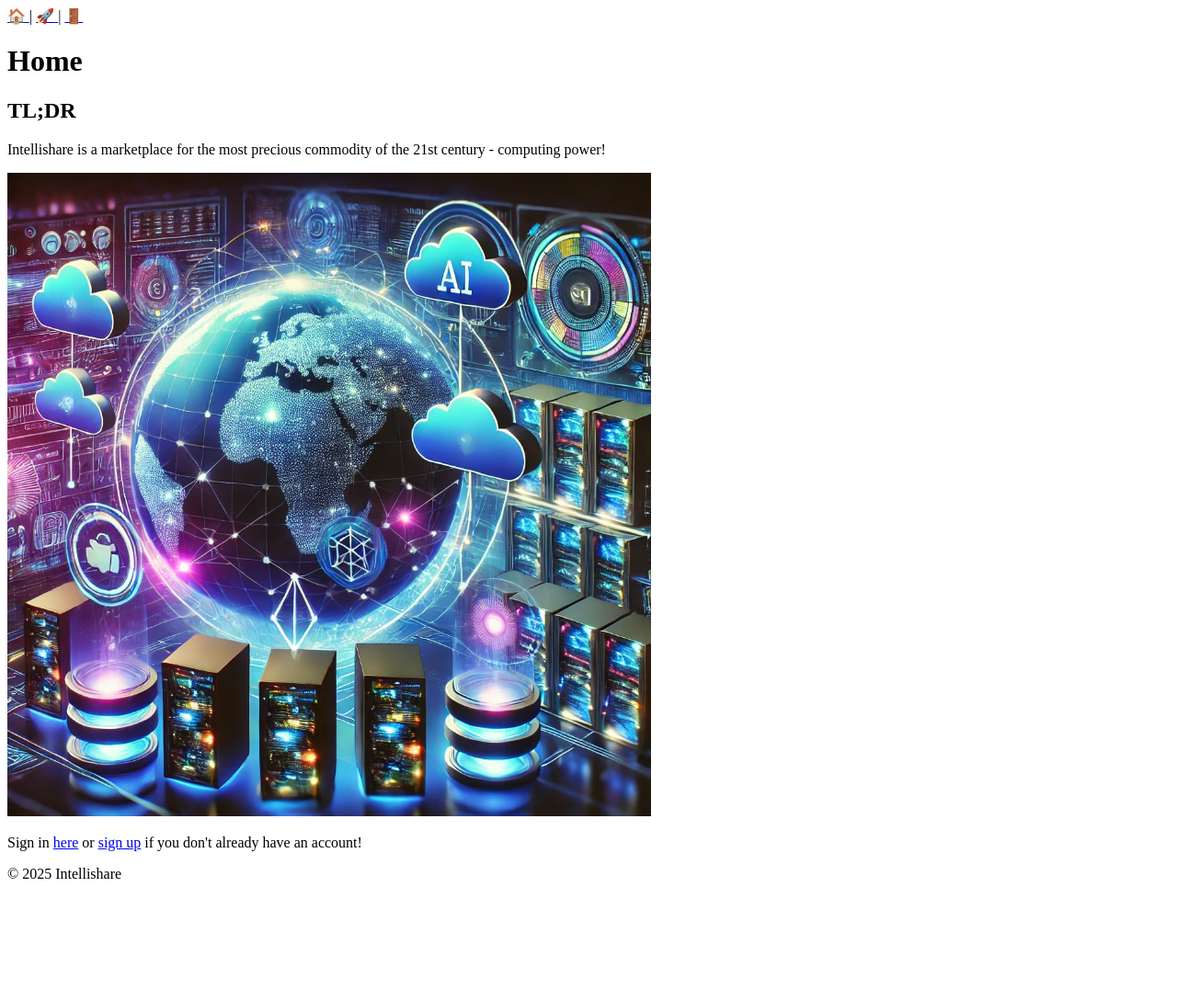
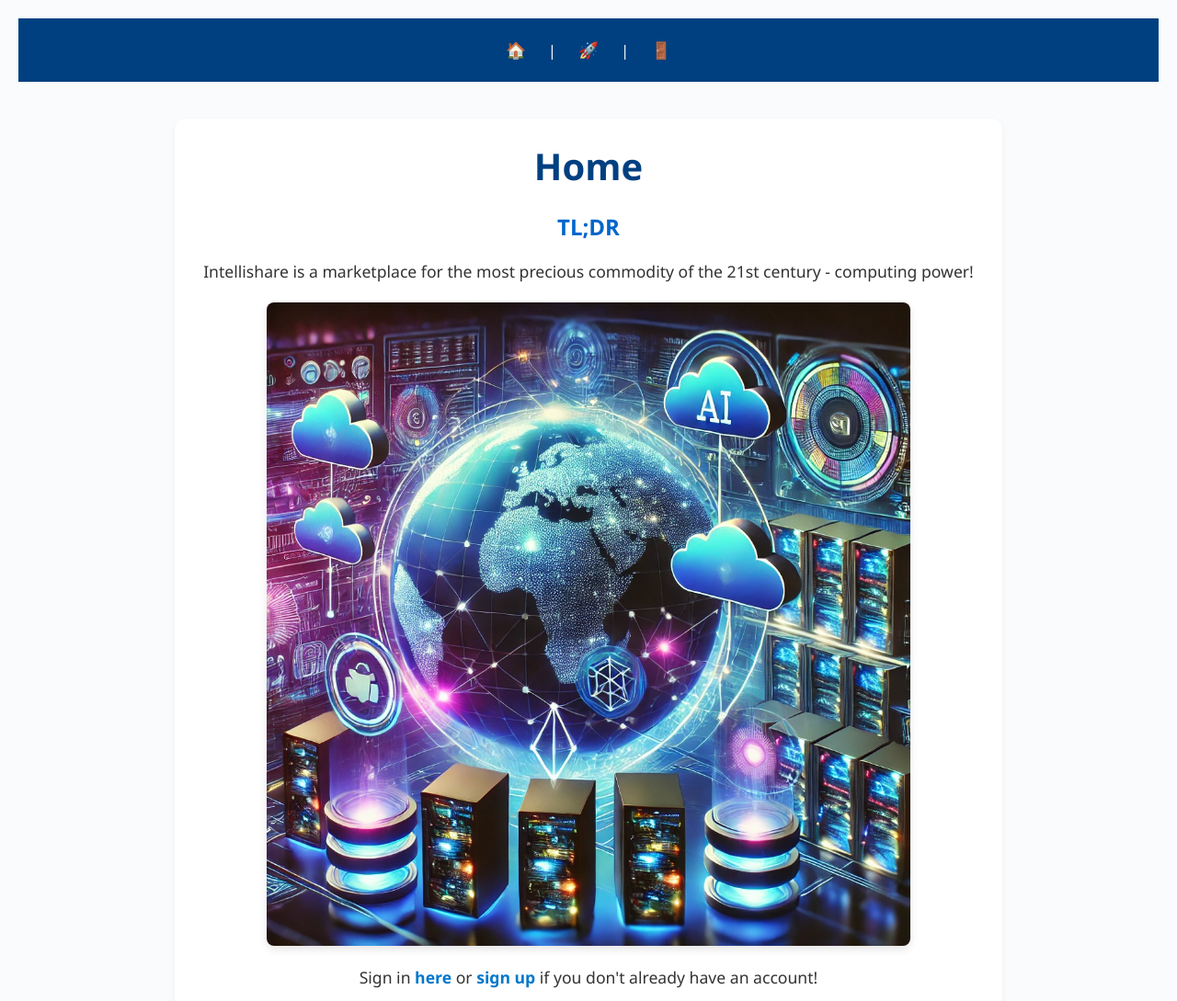
Before and after one commit to kaddu341/IntelliShare, a Django app: page / in a window 1280 px wide. Shown: the top 1089 px of the page at 92% size. Before the commit the page ends 956 px from the top, so only its background shows below. Run offline with Django 5.2, Linux system fonts and the light colour scheme.

Commit message:
Added CSS styling. Make sure you guys go back into settings.py and change the user info so it runs on your devices

```diff
--- a/src/intellishare/settings.py
+++ b/src/intellishare/settings.py
@@ -78,10 +78,10 @@ DATABASES = {
     "default": {
         "ENGINE": "django.db.backends.postgresql",
         "NAME": "intellishare",
-        "USER": "awwabaliazam",
-        "PASSWORD": "",
+        "USER": "shin5155",
+        "PASSWORD": "05Z@ney15",
         "HOST": "localhost",
-        "PORT": "",
+        "PORT": "5432",
     },
     "backup": {
         "ENGINE": "django.db.backends.sqlite3",
--- a/src/static/css/style.css
+++ b/src/static/css/style.css
@@ -0,0 +1,160 @@
+/* Base Reset */
+
+* {
+    margin: 0;
+    padding: 0;
+    box-sizing: border-box;
+}
+
+body {
+    background-color: #f9fbfc;
+
+    font-family: 'Segoe UI', Tahoma, Geneva, Verdana, sans-serif;
+    color:#333;
+    line-height: 1.6;
+    padding: 20px;
+}
+
+/* Layout Structure */
+header, footer {
+    background-color: #0077cc;
+    color: white;
+    padding: 15px 20px;
+    text-align: center;
+  }
+
+  main {
+    max-width: 900px;
+    margin: 40px auto;
+    padding: 20px;
+    background-color: white;
+    border-radius: 12px;
+    box-shadow: 0 4px 8px rgba(0,0,0,0.05);
+  }
+
+  /* Navigation */
+
+header {
+    transition: background-color 0.3s ease;
+  background-color: #004080;
+  padding: 20px 0;
+}
+
+nav {
+  text-align: center;
+}
+
+
+header:hover {
+    background-color: #ffd700 !important;
+  }
+
+  header nav a {
+    color: white;
+    text-decoration: none;
+    margin: 0 20px;
+    font-size: 1.1rem;
+    font-weight: bold;
+    display: inline-flex;
+    align-items: center;
+    transition: color 0.3s ease, transform 0.3s ease;
+  }
+
+  header:hover nav a {
+    color: #004080 !important;
+    transform: scale(1.1);
+  }
+
+/* Make the icon background red when hovering */
+header nav a:hover span {
+    color: white !important;
+    background-color: #FF0000;
+    padding: 5px;
+    border-radius: 50%;
+  }
+
+
+
+
+
+
+
+  /* Home Styling - home.html */
+  h1 {
+    font-size: 2.5rem;
+    margin-bottom: 15px;
+    color: #004080;
+    text-align: center;
+  }
+
+  h2 {
+    font-size: 1.5rem;
+    margin-bottom: 10px;
+    color: #0066cc;
+    text-align: center;
+  }
+
+  p {
+    font-size: 1.1rem;
+    text-align: center;
+    margin: 15px 0;
+  }
+
+  /* Logo image */
+  img[alt="Intellishare Logo"] {
+    display: block;
+    margin: 20px auto;
+    max-width: 100%;
+    height: auto;
+    border-radius: 8px;
+    box-shadow: 0 4px 10px rgba(0,0,0,0.1);
+  }
+
+  /* Links in paragraphs */
+  p a {
+    color: #0077cc;
+    font-weight: bold;
+    text-decoration: none;
+  }
+
+  p a:hover {
+    text-decoration: underline;
+  }
+
+
+  /* Hero Section */
+  .hero {
+    background-color: #004080;
+    color: white;
+    padding: 100px 20px;
+    text-align: center;
+    background-image: url("{% static 'images/12442.webp' %}");
+    background-position: center;
+
+  }
+
+  .hero h1 {
+    font-size: 3rem;
+    margin-bottom: 20px;
+    color: white;
+  }
+
+
+  .hero p {
+    font-size: 1.5rem;
+    margin-bottom: 30px;
+  }
+
+  .cta-btn {
+    padding: 10px 30px;
+    background-color: #ffd700;
+    color: #004080;
+    text-decoration: none;
+    border-radius: 5px;
+    font-weight: bold;
+    transition: background-color 0.3s ease;
+  }
+  .cta-btn:hover {
+    background-color: #e60000;
+    transform: scale(1.1);
+  }
--- a/src/templates/home.html
+++ b/src/templates/home.html
@@ -11,4 +11,14 @@
     <p>Intellishare is a marketplace for the most precious commodity of the 21st century - computing power!</p>
     <img src="{% static 'images/logo.png' %}" alt="Intellishare Logo", width="700px">
     <p>Sign in <a href="/users/login/">here</a> or <a href="/users/register/">sign up</a> if you don't already have an account!</p>
+
+
+    <section class="hero">
+        <div class="hero-content">
+          <h1>Welcome to IntelliShare</h1>
+          <p>Are you ready to take your computing and project efficiency to the next level? Then let's go!</p>
+          <a href="/users/register/" class="cta-btn">Get Started</a>
+        </div>
+      </section>
+
 {% endblock %}
```
Also changed, not shown: src/static/images/12442.webp (added).
